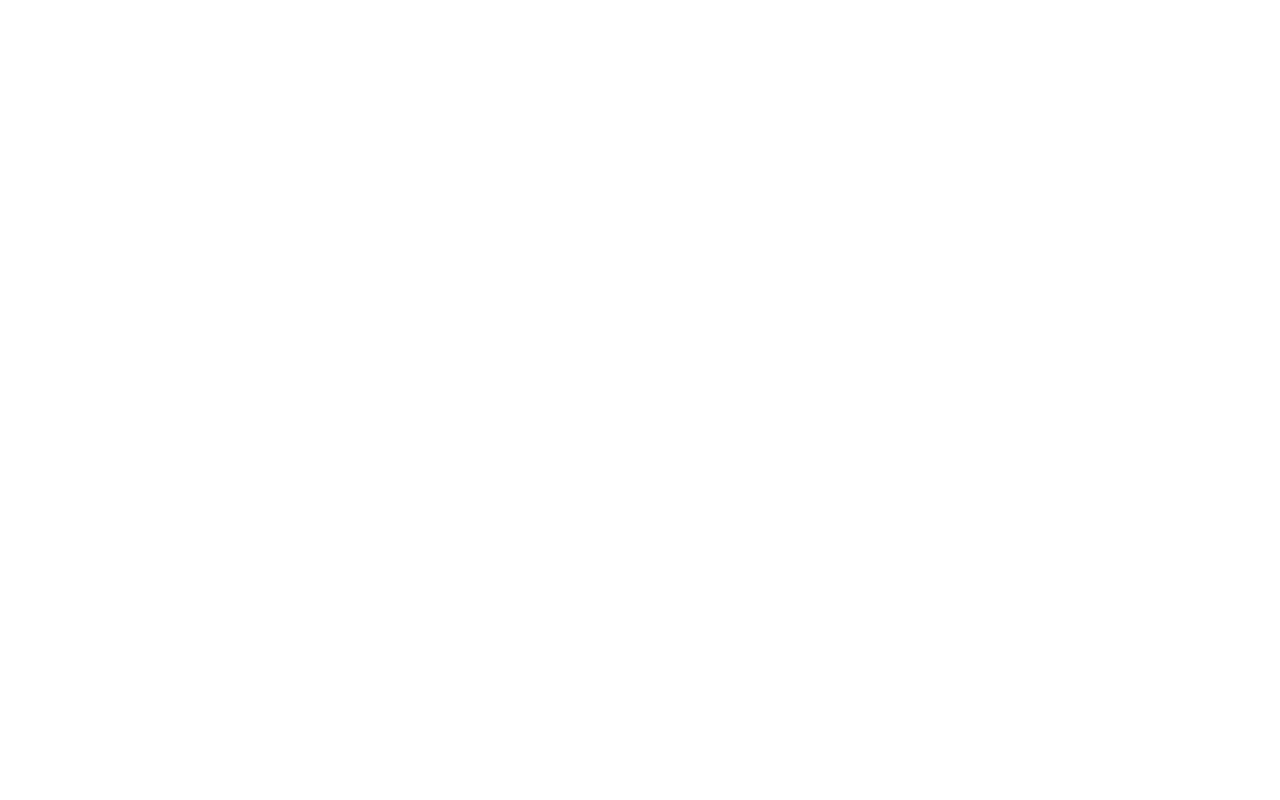
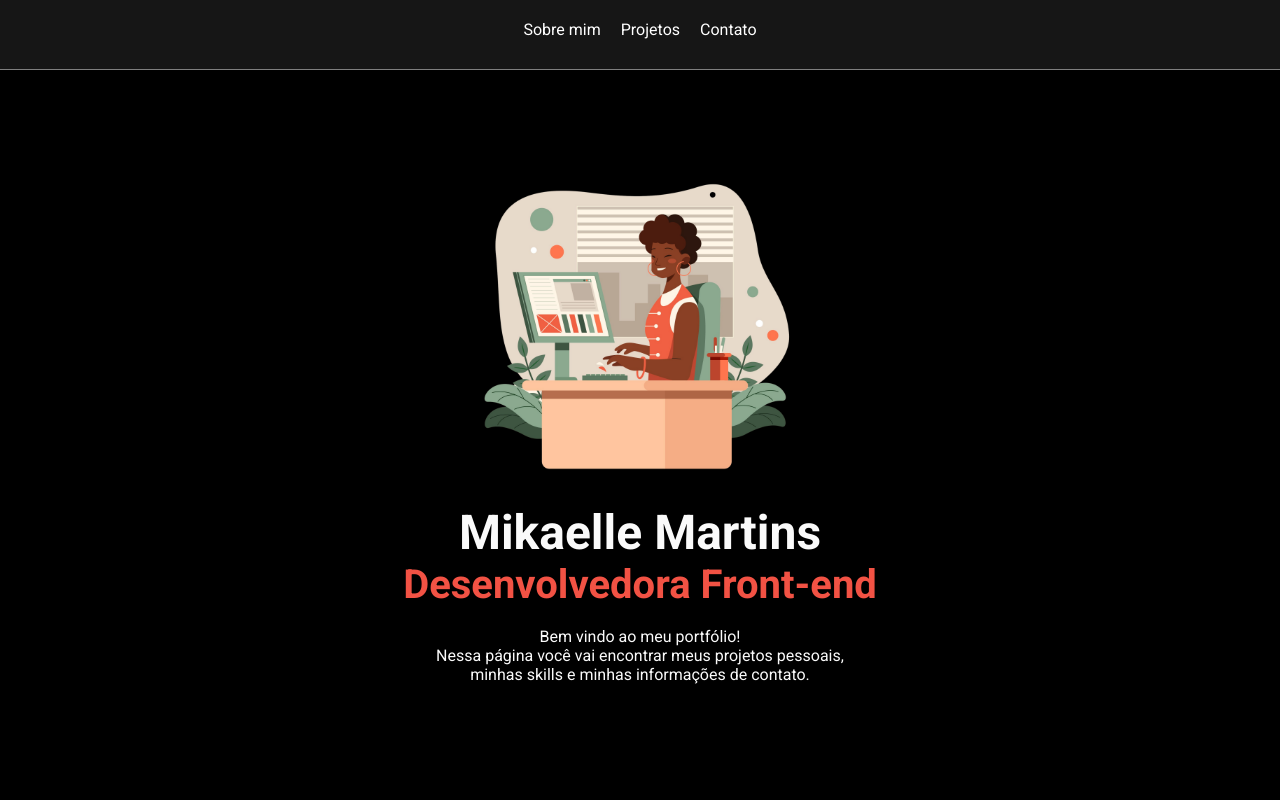
Before and after one commit to MikaelleSPMartins/Portifolio, a plain HTML site: page index.html in a window 1280 px wide. Shown: the top 800 px of the page. Drawn offline with Linux system fonts and the light colour scheme.

Commit message:
atualização

```diff
--- a/index.html
+++ b/index.html
@@ -3,9 +3,45 @@
 <head>
     <meta charset="UTF-8">
     <meta name="viewport" content="width=device-width, initial-scale=1.0">
+    <!-- <link rel="stylesheet" href="style.css"> -->
+        <link rel="stylesheet" href="style2.css">
+
+    <link rel="shortcut icon" href="imagens/icon.png" type="image/x-icon">
     <title>Mikaelle Martins</title>
 </head>
 <body>
+    <header>
+        <nav id="menu">
+            <ul>
+                <li><a href="">Sobre mim</a></li>
+                <li><a href="">Projetos</a></li>
+                <li><a href="">Contato</a></li>
+            </ul>
 
+        </nav>
+    </header>
+    <section id="apresentacao">
+        <article>
+            <div id="apresentacao-foto">
+                <img src="imagens/ilustracao2.png" alt="Foto de Mikaelle Martins">
+            </div>
+            <div id="apresentacao-texto">
+                <h1>Mikaelle Martins</h1>
+                <h2>Desenvolvedora Front-end</h2><br>
+                <p>Bem vindo ao meu portfólio!<br> Nessa página você vai encontrar meus projetos pessoais,<br> minhas skills e minhas informações de contato.</p>
+            </div>
+
+        </article>
+
+    </section>
+    <section id="sobre-mim">
+
+        <picture id="sobre-mim-foto">
+            <img src="imagens/foto.png" alt="">
+        </picture>
+        <div id="sobre-mim-texto">
+            <p>Olá! Atualmente estou em transição de carreira com dedicação nos estudos para futuramente ser uma desenvolvedora fullstack. Estou cursando Ciências da Computação e faço estágio na área de tecnologia.</p>
+        </div>
+    </section>
 </body>
 </html>
--- /dev/null
+++ b/style2.css
@@ -0,0 +1,102 @@
+@import url('https://fonts.googleapis.com/css2?family=Roboto:ital,wght@0,100;0,300;0,400;0,700;1,100&display=swap');
+
+/* Configurações gerais */
+*{
+    padding: 0px;
+    margin: 0px;
+    font-family: 'Roboto', sans-serif;
+    box-sizing: border-box;
+
+}
+html,body{
+    background-color: #000 ;
+}
+
+/* Menu principal */
+#menu{
+    background: rgba(196, 196, 196, 0.11);
+    border-bottom: solid 1px rgba(255, 255, 255, 0.452);
+    backdrop-filter: blur(15px);
+    position: fixed;
+    top: 0;
+    z-index: 1;
+    width: 100%;
+    height: 70px;
+}
+
+#menu>ul{
+    display:flex;
+    justify-content: center;
+    margin-top: 20px;
+    list-style: none;
+}
+
+li > a{
+    text-decoration: none;
+    color: #fff;
+    padding: 10px;
+}
+
+/* Página inicial de apresentação */
+#apresentacao{
+    width: 100%;
+}
+#apresentacao>article{
+    padding: 150px 40px;
+    display: flex;
+    flex-direction: column;
+    align-items: center;
+    width: 100%;
+}
+
+#apresentacao-foto{
+   justify-content: center;
+}
+
+#apresentacao-foto > img{
+    max-width:200px;
+}
+
+#apresentacao-texto  {
+    color: rgb(250, 250, 250);
+    text-align: center;
+}
+#apresentacao-texto > h1{
+    font-size: 2em;
+}
+#apresentacao-texto >h2{
+    color: #F25244;
+    font-size: 1.5em;
+}
+#apresentacao-texto >p{
+    font-size: 1em;
+
+}
+@media screen and (min-width:800px) {
+    article{
+        flex-direction: row-reverse;
+        justify-content: center;
+    }
+    #apresentacao-foto > img{
+        max-width:280px;
+    }
+    #apresentacao-texto > h1{
+        font-size: 2.5em;
+    }
+    #apresentacao-texto >h2{
+        font-size: 2.0em;
+    }
+
+}
+
+@media screen and (min-width:1025px) {
+    #apresentacao-texto > h1{
+        font-size: 3em;
+    }
+    #apresentacao-texto >h2{
+        font-size: 2.5em;
+    }
+    #apresentacao-foto > img{
+        max-width:350px;
+    }
+}
```
Also changed, not shown: imagens/foto.png (added), imagens/icon.png (added), imagens/ilustracao2.png (added).
